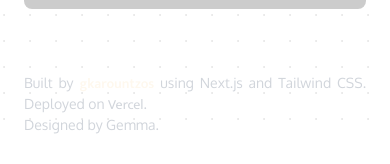
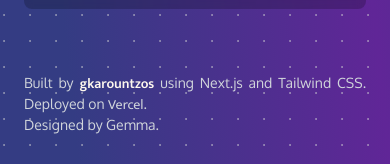
Before and after one commit to gkarountzos/gemma-wolferstan, a Next.js app: page / in a window 390 px wide. Shown: the part 3629-3793 px from the top of the page. Before the commit the page ends 3764 px from the top, so only its background shows below. Built offline with nearby package versions, Linux system fonts and the light colour scheme.

Commit message:
minor hotfix

```diff
--- a/app/globals.css
+++ b/app/globals.css
@@ -17,7 +17,7 @@
 }
 
 body {
-  color: #fef8ee;
+  background-color: #602697;
   font-family: Inter, sans-serif;
 }
 
--- a/app/projects/[slug]/page.tsx
+++ b/app/projects/[slug]/page.tsx
@@ -65,7 +65,6 @@
               {project.link && (
                 <a
                   href={project.link}
-                  //"px-8 py-2 rounded-full bg-gradient-to-b from-blue-500 to-blue-600 text-white focus:ring-2 focus:ring-blue-400 hover:shadow-xl transition duration-200"
                   className="mx-auto px-4 py-2 rounded-full bg-gradient-to-tl from-[#743ca8] to-[#4351ce] text-white transition duration-200"
                   target="_blank"
                   rel="noopener noreferrer"
@@ -77,7 +76,7 @@
           </div>
         </div>
       </div>
-      <Footer />
+      <Footer className="text-center lg:text-left" />
     </>
   );
 };
--- a/components/Footer.tsx
+++ b/components/Footer.tsx
@@ -5,10 +5,14 @@
   { href: "https://vercel.com/", text: "Vercel" },
 ];
 
-const Footer = () => {
+interface FooterProps {
+  className?: string;
+}
+
+const Footer = ({ className }: FooterProps) => {
   return (
-    <footer className="text-sm">
-      <p className="text-gray-300">
+    <footer className={`text-sm pb-8 lg:pb-0 `}>
+      <p className={`text-gray-300 ${className}`}>
         Built by{" "}
         <Link
           href={footerLinks[0].href}
--- a/components/ui/DotBackground.tsx
+++ b/components/ui/DotBackground.tsx
@@ -30,7 +30,7 @@
     <div
       className={cn(
         //background color
-        "relative h-fit items-center bg-white dark:bg-gradient-to-tr from-[#343c83] from-10% via-[#602697] via-50% to-[#343c83] to 90% justify-center w-full group",
+        "relative h-fit items-center bg-gradient-to-tr from-[#343c83] from-10% via-[#602697] via-50% to-[#343c83] to 90% justify-center w-full group",
         containerClassName
       )}
       onMouseMove={handleMouseMove}
--- a/components/ui/tracing-beam.tsx
+++ b/components/ui/tracing-beam.tsx
@@ -39,10 +39,7 @@
   );
 
   return (
-    <motion.div
-      ref={ref}
-      className={cn("relative w-full mx-auto h-full", className)}
-    >
+    <motion.div ref={ref} className={cn("relative w-full mx-auto", className)}>
       <div className="absolute -right-4 md:-right-20 top-3 hidden lg:block">
         <motion.div
           transition={{
```
